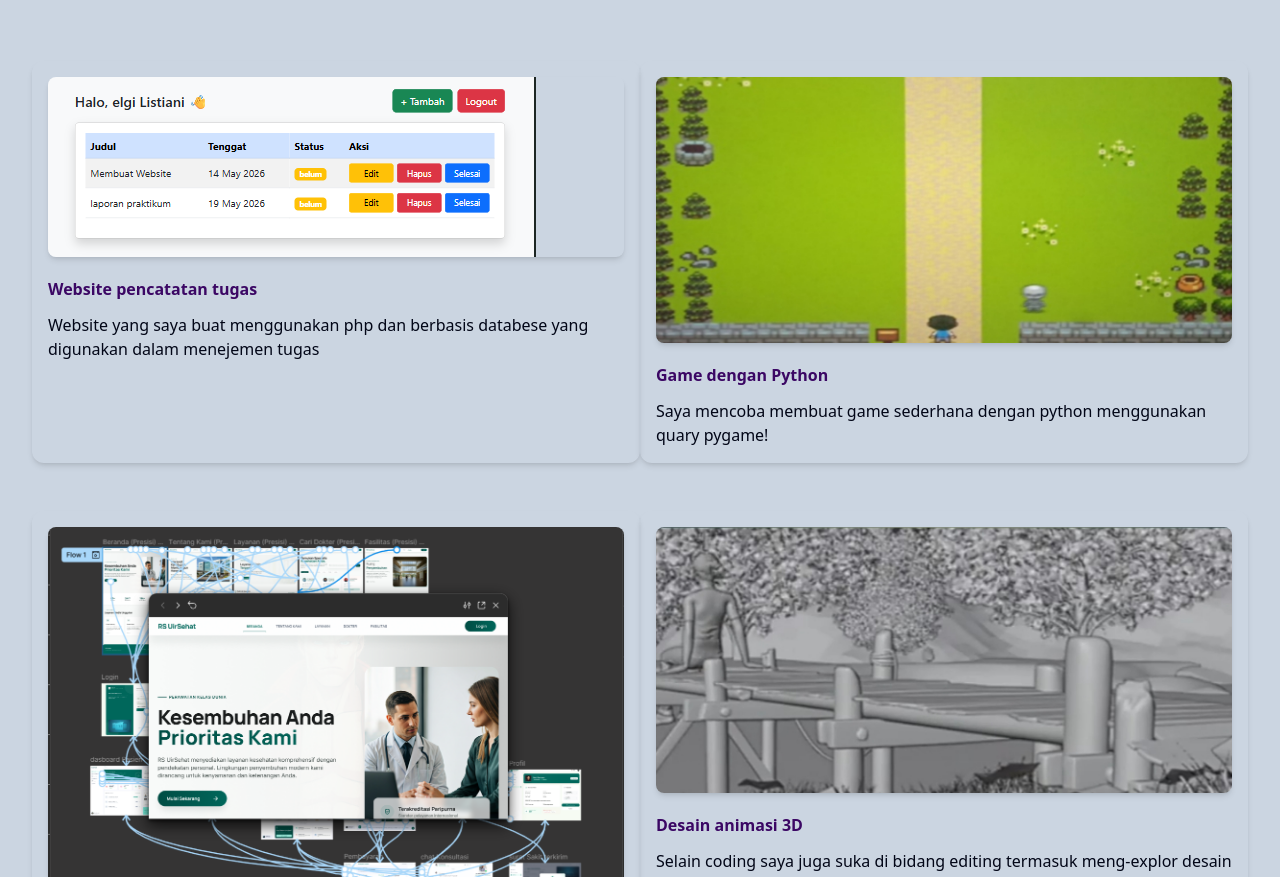
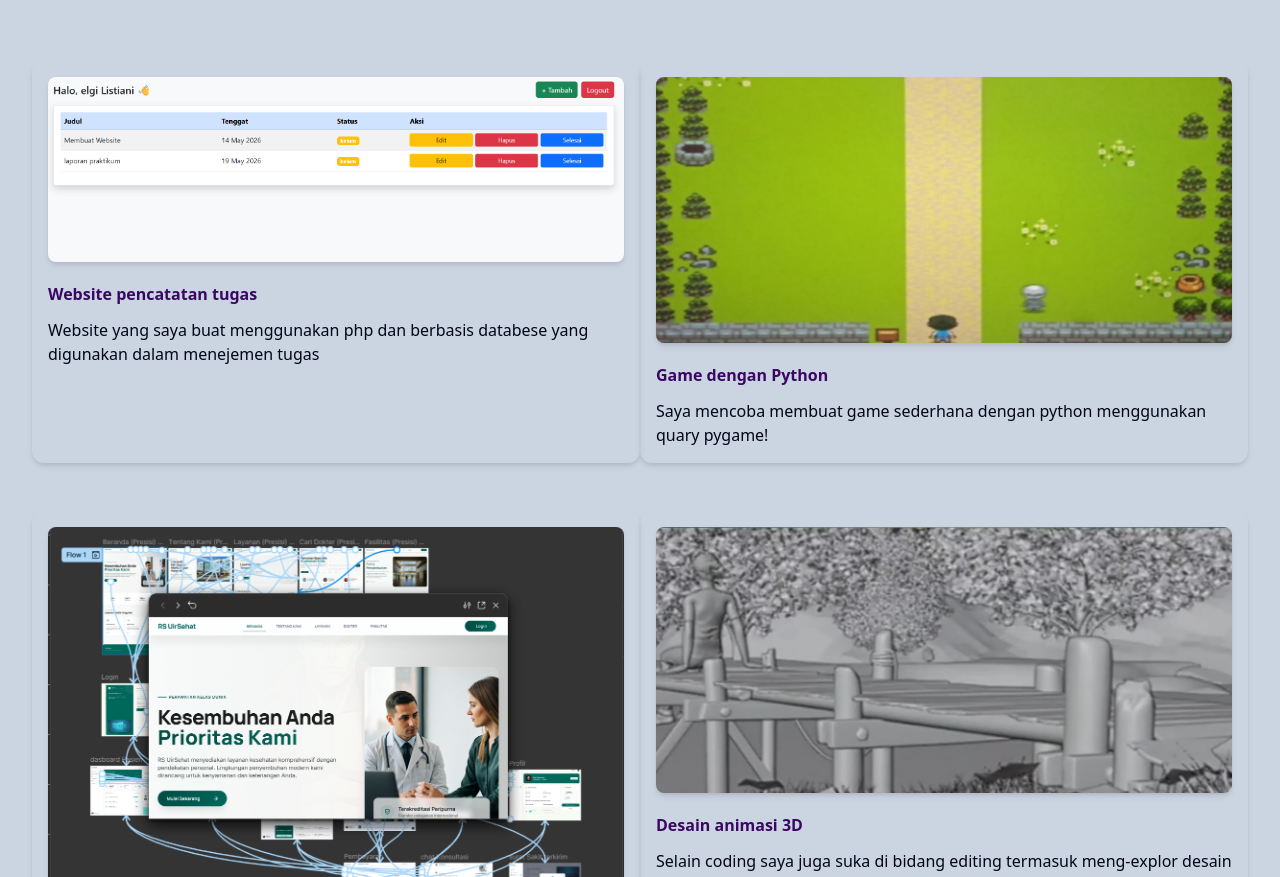
Before and after one commit to elgilistian/Personal-Website, a website: page index.html in a window 1280 px wide. Shown: the part 1559-2436 px from the top of the page. Drawn offline with Linux system fonts and the light colour scheme.

Commit message:
Update index.html

```diff
--- a/index.html
+++ b/index.html
@@ -133,7 +133,7 @@
         <div class="w-full px-4 flex flex-wrap justify-center xl:10/12 xl:mx-auto">
             <div class="mb-12 p-4 md:w-1/2 shadow-md rounded-xl">
                 <div class="rounded-lg shadow-md overflow-hidden">
-                    <img src="src/Screenshot 2026-05-13 134604.png" alt="landing-page" width="w-full">
+                    <img src="src/Screenshot 2026-05-13 135042.png" alt="landing-page" width="w-full">
                 </div>
                 <h3 class="font-bold text-dark mt-5 mb-3">Website pencatatan tugas</h3>
                 <p class="font-medium text-base text-hitam">Website yang saya buat menggunakan php dan berbasis databese yang digunakan dalam menejemen tugas</p>
```
